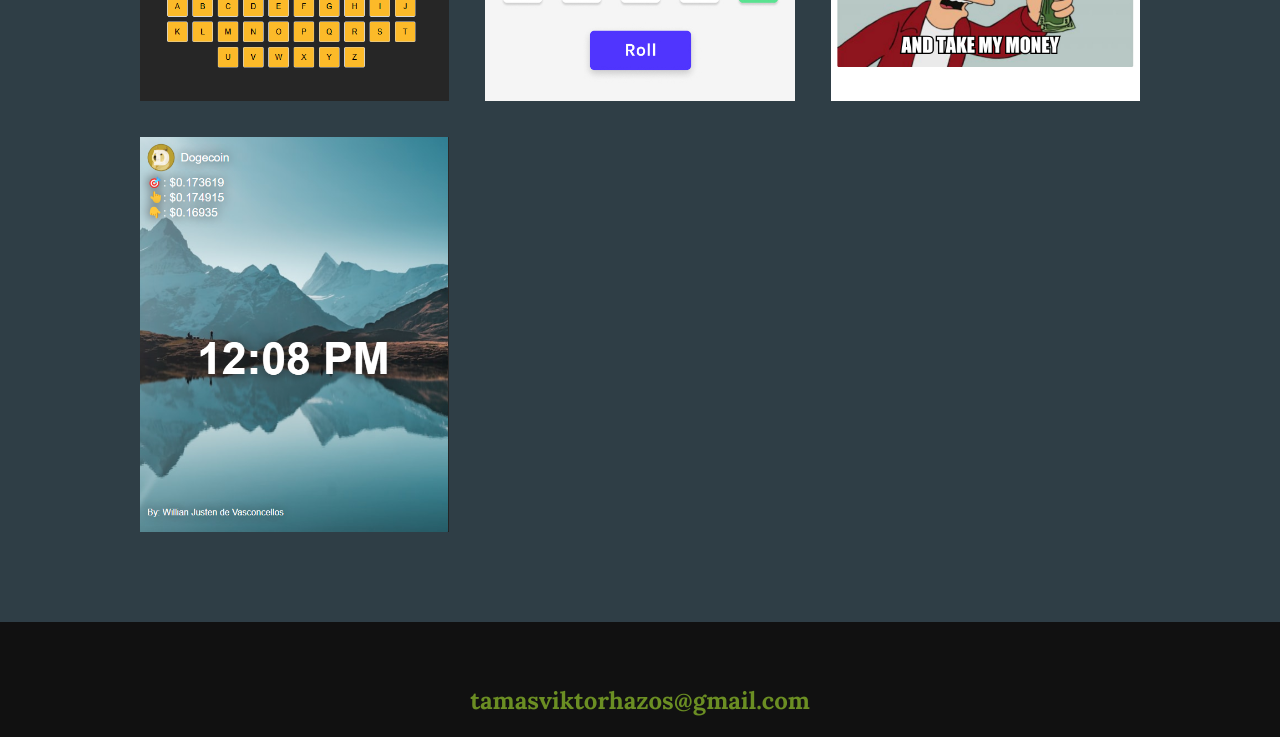
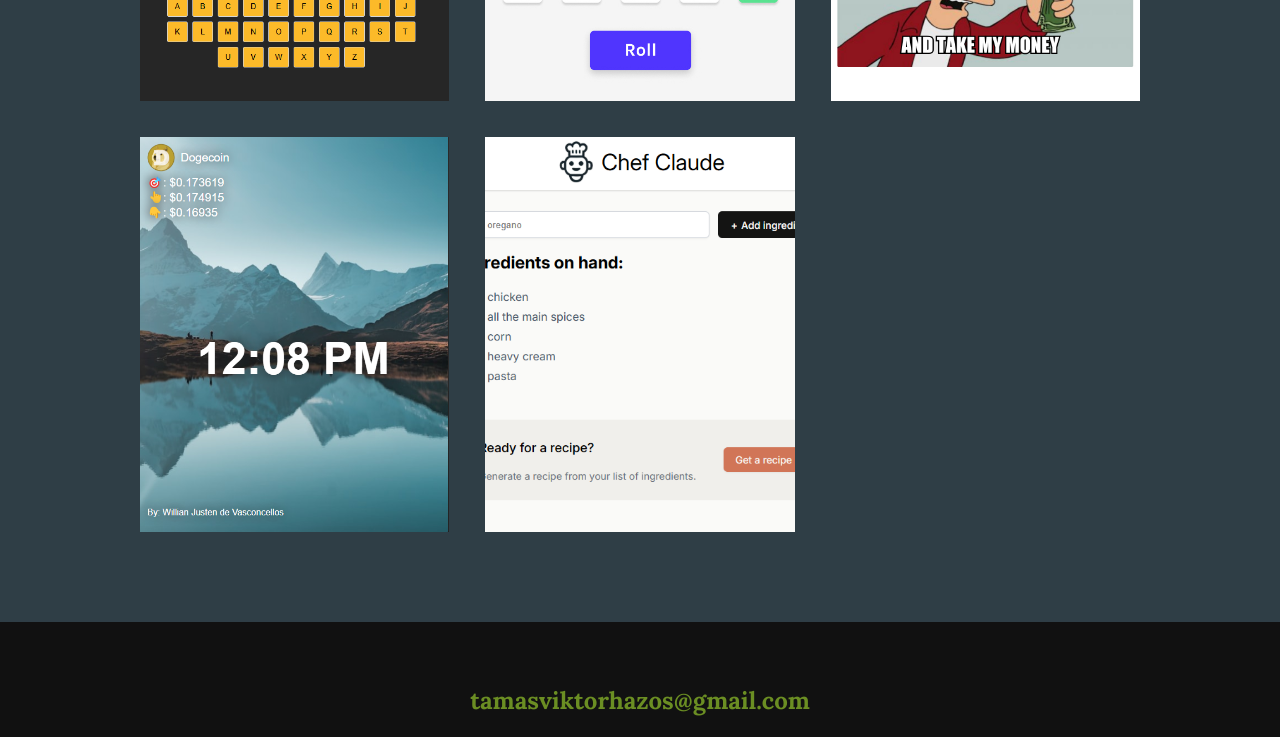
Before and after one commit to tamasViktH/Tamas-Portfolio, a plain HTML site: page index.html in a window 1280 px wide. Shown: the part 2720-3457 px from the top of the page. Drawn offline with nearby package versions, Linux system fonts and the light colour scheme.

Commit message:
picture change

```diff
--- a/index.html
+++ b/index.html
@@ -108,6 +108,10 @@
                 <a href="Project-items\personal-dashboard.html" class="portfolio__item">
                     <img src="img\weather-app.png" alt="" class="portfolio__img">
                 </a>
+                <!-- Chef-Claude -->
+                <a href="Project-items\chef-claude.html" class="portfolio__item">
+                    <img src="img\Chef-claude-profilepicture.png" alt="" class="portfolio__img">
+                </a>
 
             </div>
         </section>
```
Also changed, not shown: Project-items/chef-claude.html (+1 -1 lines), img/Chef-claude-profilepicture.png (added).
